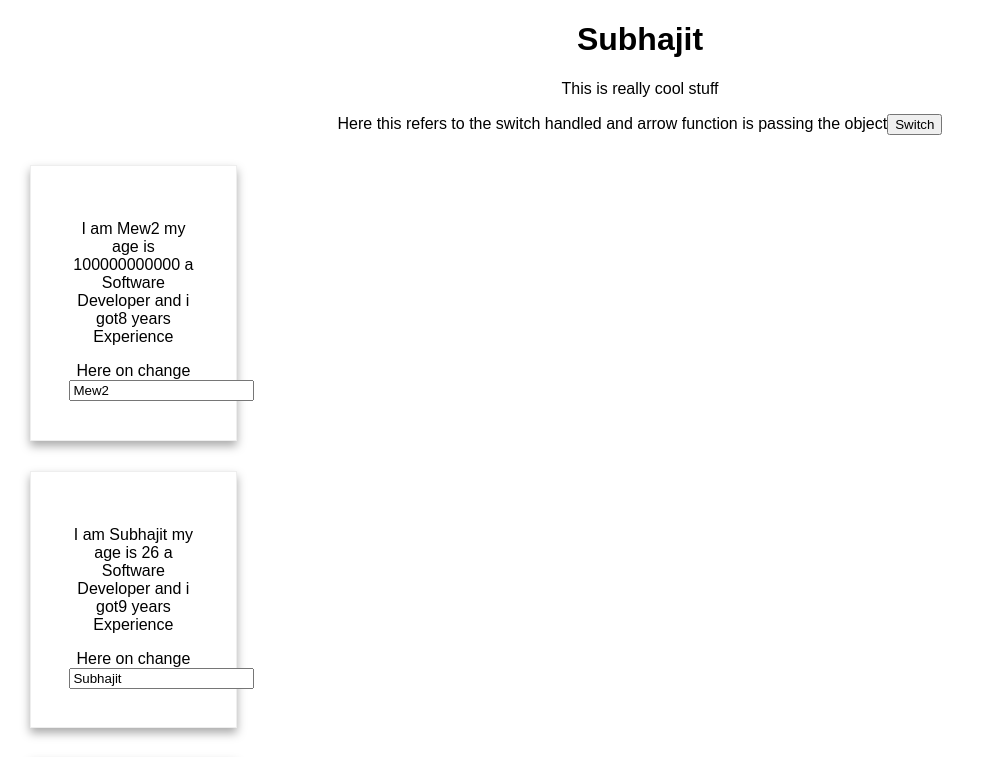
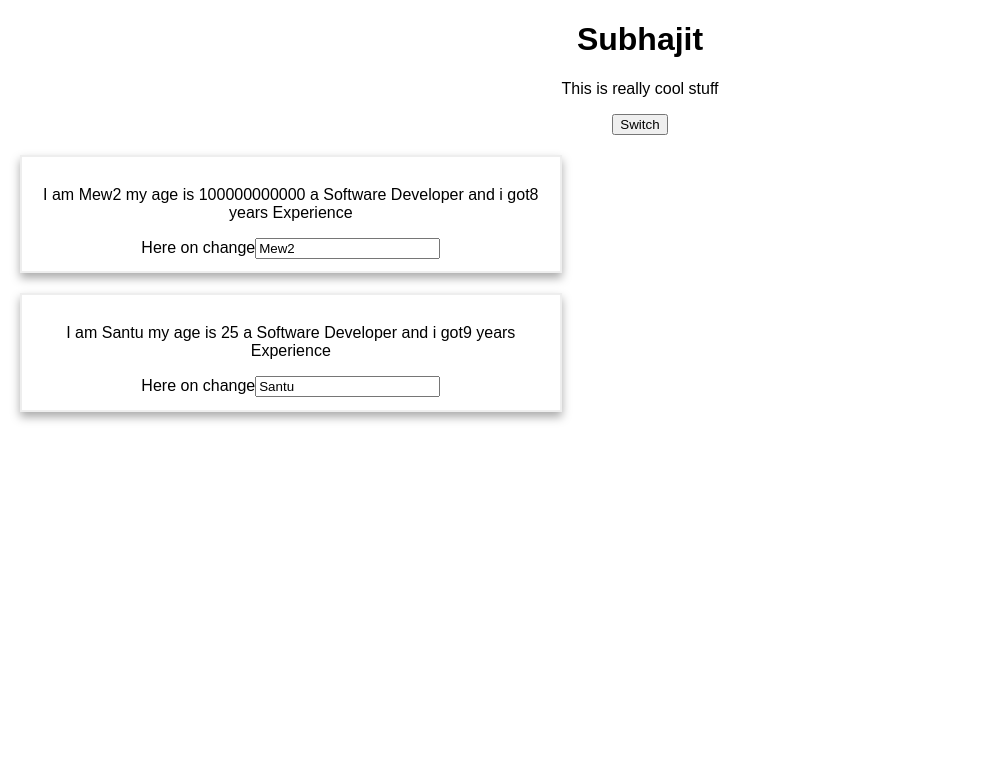
Before and after one commit to subhajitk007/react-complete-guide, a React (Create React App) app: page / in a window 1280 px wide. Shown: the top 757 px of the page, without its empty margins (0-990 px from the left). Built offline with nearby package versions, Linux system fonts and the light colour scheme.

Commit message:
Conditions

```diff
--- a/src/App.js
+++ b/src/App.js
@@ -50,7 +50,9 @@ class app extends Component {
     ],
     //in the react hooks for this state if we click on switch Handler it will only update the person properties for that we need to
     //update in the switchHandler that otherState :personsState.otherState in line 40
-    otherState: 'New State'
+    otherState: 'New State',
+    showPersons: false
+
   }
   // switchHandler = () => {
   //   // alert('Was clicked!!')
@@ -89,11 +91,14 @@ class app extends Component {
 
     })
   }
+  toggleHandler = () => {
+    const doesShow = this.state.showPersons;
+    this.setState({ showPersons: !doesShow });
+  }
 
   render() {
     return (
-      <div className="App">
-        <h1>Subhajit</h1>
+      <div className="App"><h1>Subhajit</h1>
       <p>This is really cool stuff</p>
       {/* This is for hooks we dont have to include this as dumb component */}
       {/* <button onClick={switchHandler}>Switch</button> */}
@@ -104,9 +109,14 @@ class app extends Component {
     <Person name={personsState.persons[1].name} age={personsState.persons[1].age} /> */}
       {/* 1st approach of getting the data */}
       {/* <button onClick={this.switchHandler.bind(this, 'Tyson')}>Switch</button>  */}
-        Here this refers to the switch handled and arrow function is passing the object
-        <button onClick={() => this.switchHandler('Max')}>Switch</button>
+      {/* Here this refers to the switch handled and arrow function is passing the object */}
+        {/* <button  onClick={() => this.switchHandler('Max')}>Switch</button> */}
+        <button  onClick={this.toggleHandler}>Switch</button>
       <Person name="Mew2" age="100000000000" />
+      <Person name={this.state.persons[1].name} age={this.state.persons[1].age} />
+        {/* Rendering Content Conditional */}
+        {this.state.showPersons === true ?
+            < div >
               <Person
                 // this is we are passing down the obj
                 name={this.state.persons[0].name}
@@ -115,8 +125,8 @@ class app extends Component {
                 click={this.switchHandler.bind(this, 'Kai')}
                 changed={this.nameHandler}>A new day has come
               </Person>
-        <Person name={this.state.persons[1].name} age={this.state.persons[1].age} />
-
+            </div> : null
+          }
       </div>
     );
     // return React.createElement('div', {className: 'App'},React.createElement('h1', null, 'My Name Is Subhajit'))
--- a/src/Person/Person.css
+++ b/src/Person/Person.css
@@ -1,9 +1,9 @@
 .Person {
-width :10%;
-margin: 30px;
-border: 1px solid #eee;
+width :40%;
+margin: 20px;
+border: 2px solid #eee;
 box-shadow: 0 5px 9px #aaa;
-padding: 3%;
+padding: 1%;
 text-align: center;
 
 }
```
Lines whose indentation alone changed are shown as unchanged.
